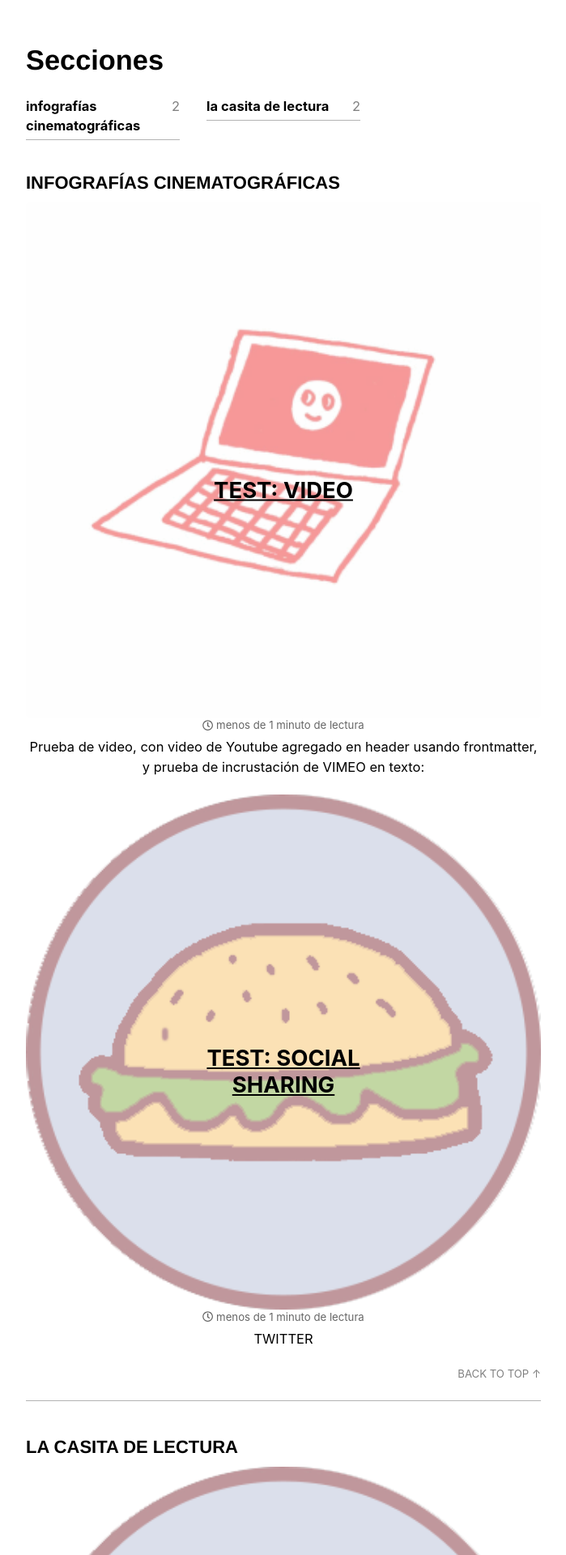
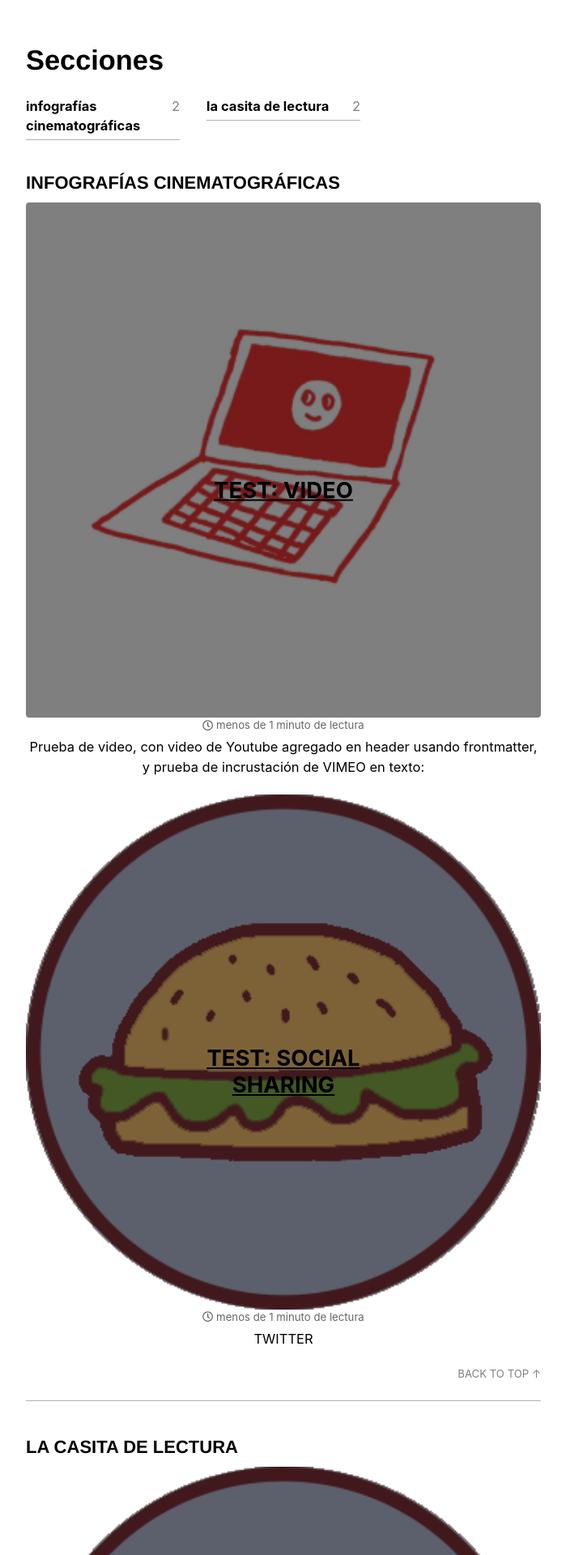
Before and after one commit to sangucherevista/sangucherevista.github.io, a Jekyll site: the page built from _pages/secciones.html, in a window 1280 px wide. Shown: the part 337-2257 px from the top of the page at 81% size, without its empty margins (290-989 px from the left). Built offline with Jekyll 4.4.1, drawn with Linux system fonts in a browser that asks for light colours; nearby versions of some CDN libraries.

Commit message:
Updated '_sass/minimal-mistakes/_archive.scss' via CloudCannon

```diff
--- a/_sass/minimal-mistakes/_archive.scss
+++ b/_sass/minimal-mistakes/_archive.scss
@@ -75,7 +75,7 @@
   img {
     width: 100%;
     height: auto;
-    opacity: 0.5;
+    filter: brightness(50%);;
   }
   &:hover {
       opacity: 0.8;
```
